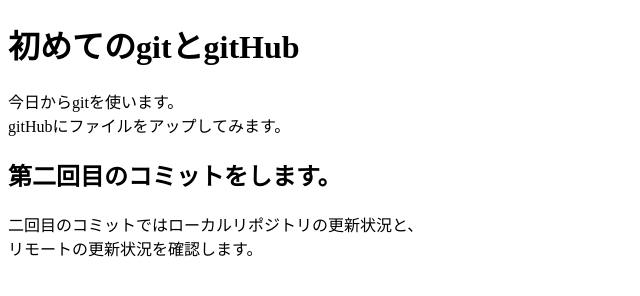
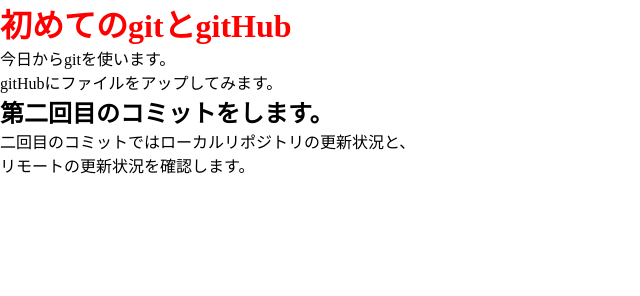
Before and after one commit to attsu/lesson01_test, a plain HTML site: page index.html in a window 1280 px wide. Shown: the whole page, without its empty margins (0-640 px from the left). Drawn offline with Linux system fonts and the light colour scheme.

Commit message:
ターミナルでcommitしました

```diff
--- a/index.html
+++ b/index.html
@@ -5,6 +5,15 @@
     <meta http-equiv="X-UA-Compatible" content="IE=edge">
     <meta name="viewport" content="width=device-width, initial-scale=1.0">
     <title>初めてのgitとgitHub</title>
+    <style>
+        * {
+            margin: 0;
+            padding: 0;
+        }
+        h1 {
+            color: red;
+        }
+    </style>
 </head>
 <body>
     <h1>初めてのgitとgitHub</h1>
```
